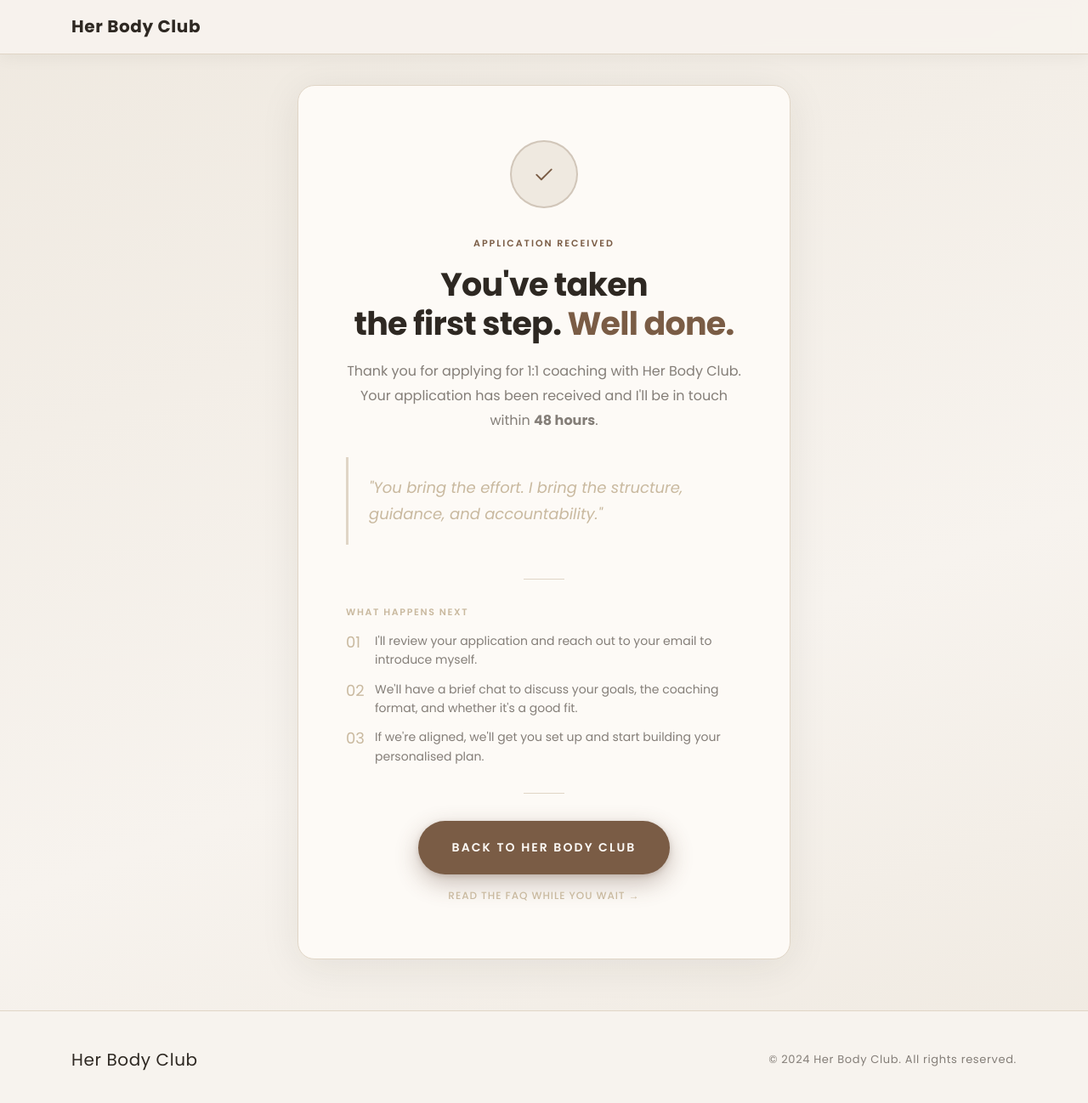
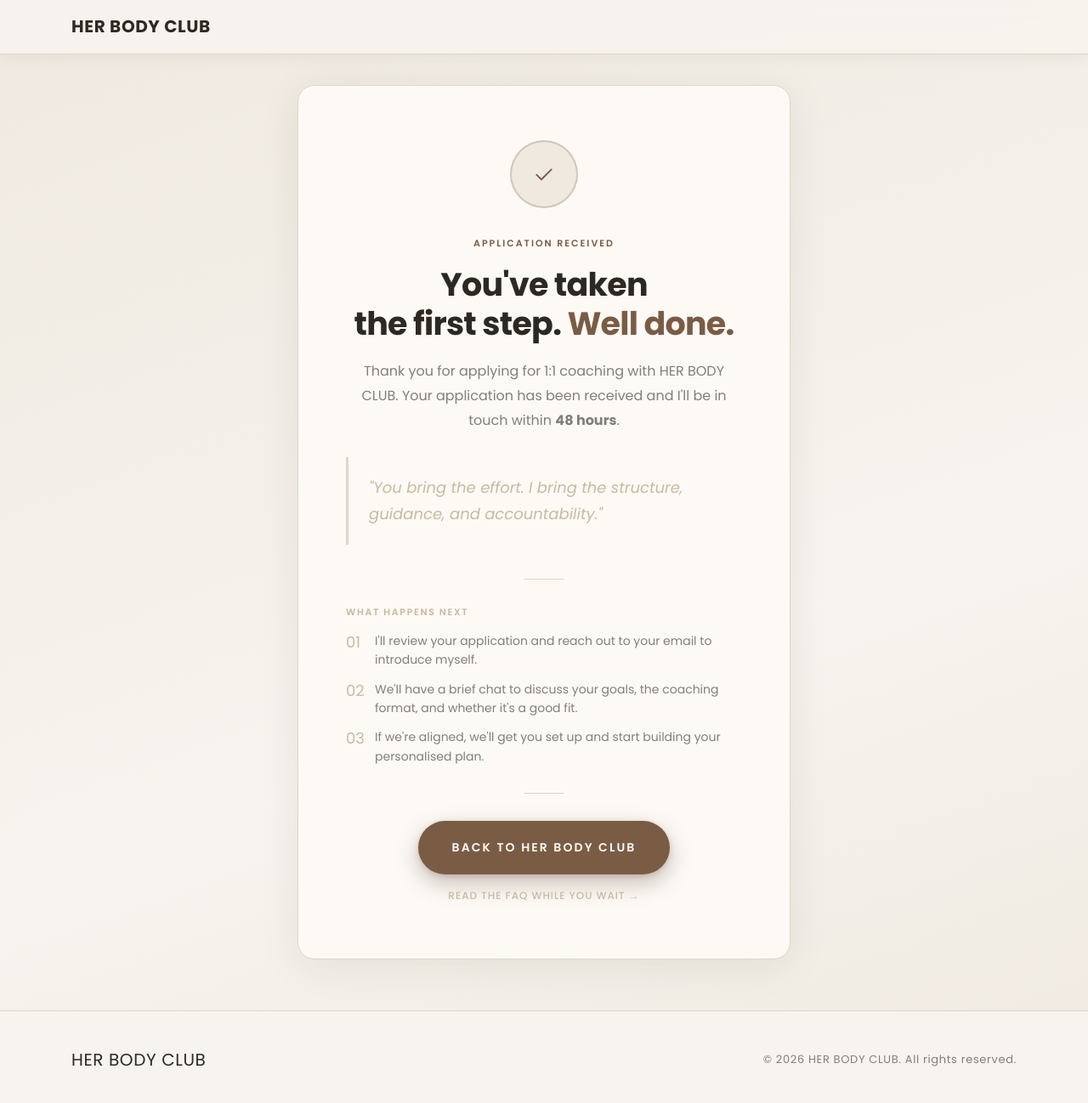
Before and after one commit to thecynthiayin/herbodyclub, a plain HTML site: page thank-you.html in a window 1280 px wide. Shown: the whole page at 85% size. Drawn offline with Linux system fonts and the light colour scheme.

Commit message:
thankyou_fixed

```diff
--- a/thank-you.html
+++ b/thank-you.html
@@ -3,7 +3,7 @@
 <head>
   <meta charset="UTF-8" />
   <meta name="viewport" content="width=device-width, initial-scale=1.0" />
-  <title>Application Received | Her Body Club</title>
+  <title>Application Received | HER BODY CLUB</title>
   <meta name="robots" content="noindex" />
   <link rel="icon" type="image/svg+xml" href="favicon.svg" />
   <link rel="preconnect" href="https://fonts.googleapis.com" />
@@ -166,7 +166,7 @@
   <!-- Minimal navbar -->
   <nav class="navbar scrolled">
     <div class="nav-inner container">
-      <a href="index.html" class="logo">Her Body Club</a>
+      <a href="index.html" class="logo">HER BODY CLUB</a>
     </div>
   </nav>
 
@@ -177,7 +177,7 @@
       <span class="ty-eyebrow">Application Received</span>
       <h1 class="ty-title">You've taken<br>the first step. <em>Well done.</em></h1>
 
-      <p class="ty-body">Thank you for applying for 1:1 coaching with Her Body Club. Your application has been received and I'll be in touch within <strong>48 hours</strong>.</p>
+      <p class="ty-body">Thank you for applying for 1:1 coaching with HER BODY CLUB. Your application has been received and I'll be in touch within <strong>48 hours</strong>.</p>
 
       <div class="ty-note">
         "You bring the effort. I bring the structure, guidance, and accountability."
@@ -206,7 +206,7 @@
       <div class="ty-divider"></div>
 
       <div class="ty-actions">
-        <a href="index.html" class="btn btn-primary">Back to Her Body Club</a>
+      <a href="index.html" class="btn btn-primary">Back to HER BODY CLUB</a>
         <a href="index.html#faq" class="ty-link">Read the FAQ while you wait →</a>
       </div>
 
@@ -215,8 +215,8 @@
 
   <footer class="footer">
     <div class="container footer-inner">
-      <p class="footer-logo">Her Body Club</p>
-      <p class="footer-copy">&copy; 2024 Her Body Club. All rights reserved.</p>
+      <p class="footer-logo">HER BODY CLUB</p>
+      <p class="footer-copy">&copy; 2026 HER BODY CLUB. All rights reserved.</p>
     </div>
   </footer>
 
```
